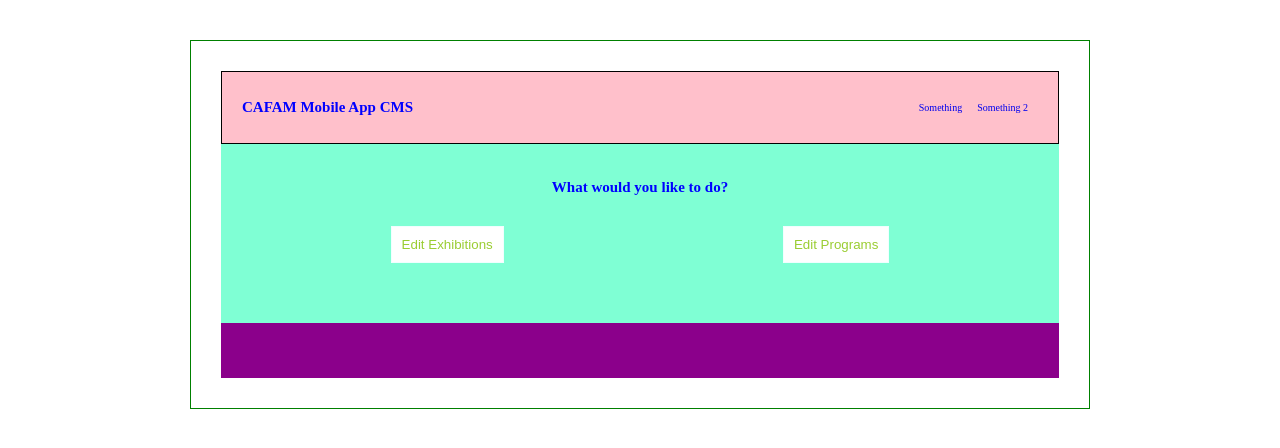
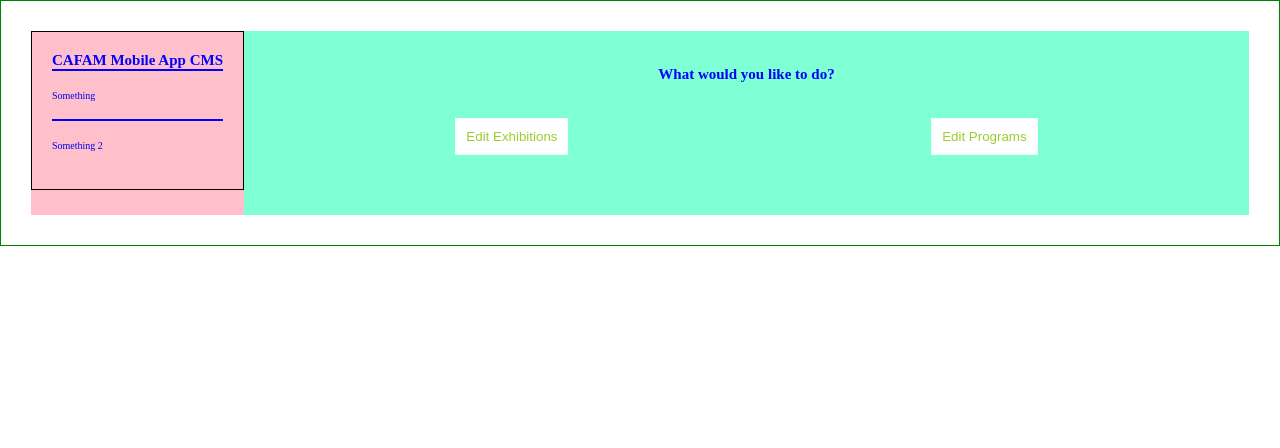
Before and after one commit to AlexEBall/museum-API-Server, a React (Create React App) app in the folder client/: page / in a window 1280 px wide. Shown: the top 448 px of the page. Built offline with nearby package versions, Linux system fonts and the light colour scheme.

Commit message:
updating design

```diff
--- a/client/public/css/style.css
+++ b/client/public/css/style.css
@@ -1 +1,168 @@
-*,*::before,*::after{margin:0;padding:0;box-sizing:inherit}html{box-sizing:border-box;font-size:62.5%}body{color:blue}.wrapper{width:70rem;border:solid black .1rem;margin:0 auto}
+*,
+*::before,
+*::after {
+  margin: 0;
+  padding: 0;
+  box-sizing: inherit; }
+
+html {
+  box-sizing: border-box;
+  font-size: 62.5%; }
+
+body {
+  color: blue; }
+
+.wrapper {
+  border: solid green .1rem;
+  padding: 3rem;
+  display: flex; }
+
+.header {
+  background-color: pink; }
+
+.nav {
+  display: flex;
+  flex-direction: column;
+  padding: 2rem;
+  border: solid 1px black;
+  display: flex;
+  justify-content: space-between;
+  align-items: center; }
+  .nav__links-box {
+    flex-direction: column;
+    padding: 1em;
+    display: flex; }
+  .nav__links-ul {
+    display: flex; }
+  .nav__links-li {
+    margin-left: 1.5rem;
+    list-style: none; }
+  .nav__links {
+    text-decoration: none; }
+
+.content {
+  display: flex;
+  flex: 1;
+  flex-direction: column;
+  background-color: aquamarine;
+  padding: 3rem 2rem; }
+  .content__title {
+    text-align: center;
+    margin: .5rem 0; }
+  .content__choices {
+    display: flex;
+    margin: 3rem 1rem;
+    justify-content: space-around; }
+  .content__btn {
+    padding: 1rem;
+    border: solid 1px azure;
+    background-color: white;
+    color: yellowgreen; }
+    .content__btn:hover {
+      cursor: pointer;
+      background-color: silver; }
+
+.footer {
+  flex: 0 1 5.5rem;
+  background-color: darkmagenta; }
+
+.exhibitions {
+  flex: 0 1 auto;
+  flex-direction: column;
+  background-color: aquamarine;
+  padding: 3rem 2rem; }
+  .exhibitions__title {
+    text-align: center;
+    margin: .5rem 0; }
+  .exhibitions__content-box {
+    display: flex;
+    justify-content: space-around;
+    border: solid 1px black;
+    padding: 1rem; }
+  .exhibitions__individual-container {
+    display: flex;
+    flex-direction: column;
+    border: dotted 1px peru; }
+  .exhibitions__btn-container {
+    display: flex;
+    padding: 2rem;
+    justify-content: space-between; }
+  .exhibitions__btn {
+    border: 1px dotted purple;
+    background-color: #fff;
+    padding: .5rem 1rem;
+    margin: .8rem; }
+    .exhibitions__btn:hover {
+      cursor: pointer;
+      background-color: purple; }
+  .exhibitions__coverImg {
+    width: 100%;
+    padding: 3rem; }
+  .exhibitions__inputBox {
+    display: flex;
+    flex-direction: column;
+    align-items: center; }
+  .exhibitions__galleryArrayImageHolder {
+    border: 1px solid purple; }
+  .exhibitions__imageTitleArea {
+    display: flex;
+    flex-direction: column;
+    align-items: center; }
+  .exhibitions__imageCardArea {
+    display: flex;
+    flex-wrap: wrap; }
+  .exhibitions__imageCard {
+    display: flex;
+    flex-direction: column;
+    align-items: center;
+    flex: 0 1 auto;
+    width: 25rem; }
+  .exhibitions__imgs {
+    width: 100%;
+    padding: 2rem; }
+  .exhibitions__imageCardButtonsArea {
+    display: flex;
+    justify-content: space-around;
+    border: solid white 1px;
+    margin: 0 2rem;
+    width: 22rem; }
+
+.heading__3 {
+  margin: .5rem; }
+
+.programCard {
+  display: flex;
+  flex-direction: column;
+  border: black solid 1px;
+  margin: 1rem 0;
+  padding: 1rem;
+  background-color: white;
+  border-radius: 1.8rem; }
+  .programCard__Title {
+    background-color: red;
+    align-items: center; }
+  .programCard__Img {
+    padding: 1rem; }
+    .programCard__Img--picture {
+      width: 100%; }
+  .programCard__Price {
+    background-color: yellow; }
+  .programCard__Description {
+    background-color: wheat; }
+  .programCard__Time {
+    background-color: lightpink; }
+  .programCard__MemberInfo {
+    background-color: black; }
+  .programCard__RegistrationLink {
+    background-color: cyan; }
+  .programCard__Buttons {
+    display: flex;
+    flex-direction: row;
+    justify-content: space-around; }
+  .programCard__formGroup {
+    display: flex;
+    flex-direction: column;
+    margin: .5rem;
+    padding: 1rem; }
+
+/*# sourceMappingURL=index.css.map */
--- a/client/public/index.html
+++ b/client/public/index.html
@@ -13,7 +13,7 @@
   <link rel="manifest" href="%PUBLIC_URL%/manifest.json">
   <link rel="shortcut icon" href="%PUBLIC_URL%/img/icon.png">
   <!-- <link href="https://fonts.googleapis.com/css?family=Josefin+Sans:300,400,400i|Nunito:300,300i" rel="stylesheet"> -->
-  <link rel="stylesheet" href="css/style.css">
+  <!-- <link rel="stylesheet" href="css/style.css"> -->
   <!--
       Notice the use of %PUBLIC_URL% in the tags above.
       It will be replaced with the URL of the `public` folder during the build.
--- a/client/src/pages/Home.js
+++ b/client/src/pages/Home.js
@@ -23,7 +23,6 @@ export default class Home extends Component {
                         </Link>
                     </div>
                 </section>
-                <Footer />
             </div>
         );
     }
--- a/client/src/styles/css/index.css
+++ b/client/src/styles/css/index.css
@@ -13,36 +13,41 @@ body {
   color: blue; }
 
 .wrapper {
-  width: 90rem;
   border: solid green .1rem;
-  margin: 4rem auto;
   padding: 3rem;
-  display: flex;
-  flex-direction: column; }
+  display: flex; }
 
 .header {
-  flex: 0 1 6rem;
   background-color: pink; }
 
 .nav {
-  padding: 2rem;
+  display: flex;
+  flex-direction: column;
   border: solid 1px black;
-  display: flex;
-  justify-content: space-between;
-  align-items: center; }
+  padding: 2rem; }
+  .nav__title {
+    flex: 1;
+    height: 20rem; }
   .nav__links-box {
-    padding: 1em;
-    display: flex; }
+    display: flex;
+    flex: 1; }
   .nav__links-ul {
-    display: flex; }
+    display: flex;
+    flex-direction: column;
+    flex: 1; }
   .nav__links-li {
-    margin-left: 1.5rem;
-    list-style: none; }
+    list-style: none;
+    height: 5rem;
+    border-top: solid .2rem;
+    display: flex;
+    flex-direction: column; }
   .nav__links {
-    text-decoration: none; }
+    text-decoration: none;
+    margin: auto 0; }
 
 .content {
-  flex: 0 1 auto;
+  display: flex;
+  flex: 1;
   flex-direction: column;
   background-color: aquamarine;
   padding: 3rem 2rem; }
--- a/client/src/styles/scss/_base.scss
+++ b/client/src/styles/scss/_base.scss
@@ -22,47 +22,55 @@ body {
 }
 
 .wrapper {
-    width: 90rem;
     border: solid green .1rem;
-    margin: 4rem auto;
     padding: 3rem;
     display: flex;
-    flex-direction: column;
 }
 
 .header {
-    flex: 0 1 6rem;
+    // flex: 0 1 6rem;
     background-color: pink;
 }
 
 .nav {
+    display: flex;
+    flex-direction: column;
+    border: solid 1px black;
     padding: 2rem;
-    border: solid 1px black;
-    display: flex;
-    justify-content: space-between;
-    align-items: center;
+
+
+    &__title {
+        flex: 1;
+        height: 20rem;
+    }
 
     &__links-box {
-        padding: 1em;
         display: flex;
+        flex: 1;
     }
 
     &__links-ul {
         display: flex;
-        // padding: 2rem;
+        flex-direction: column;
+        flex: 1;
     }
 
     &__links-li {
-        margin-left: 1.5rem;
         list-style: none;
+        height: 5rem;
+        border-top: solid .2rem;
+        display: flex;
+        flex-direction: column;
     }
     &__links {
         text-decoration: none;
+        margin: auto 0;
     }
 }
 
 .content {
-    flex: 0 1 auto;
+    display: flex;
+    flex: 1;
     flex-direction: column;
     background-color: aquamarine;
     padding: 3rem 2rem;
```
Also changed, not shown: 1 other file (tests, documents, lock files or other folders).
